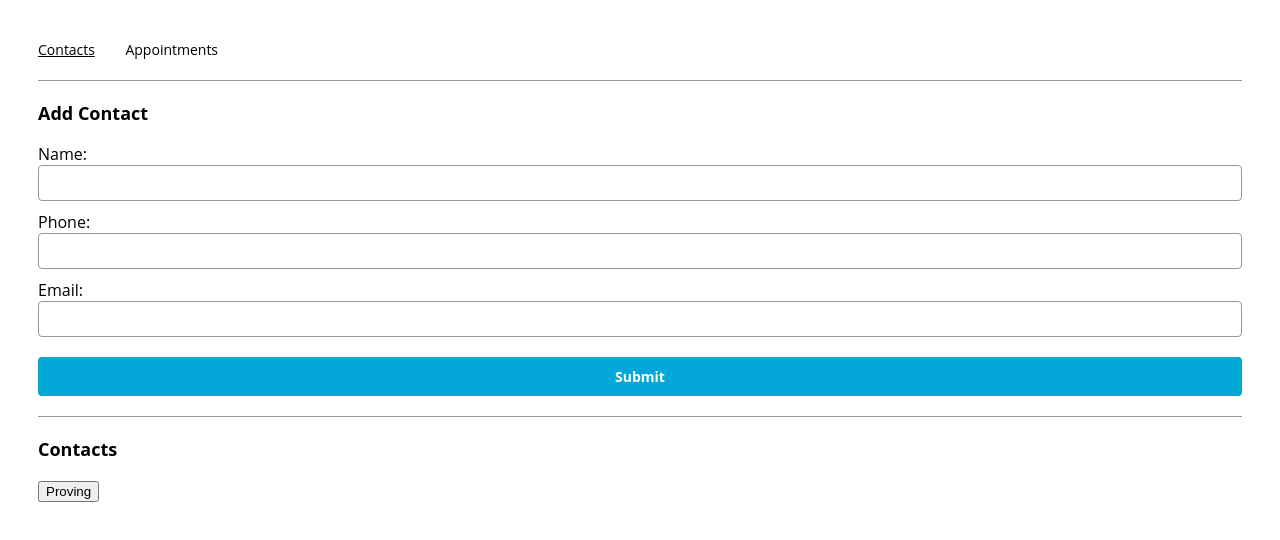
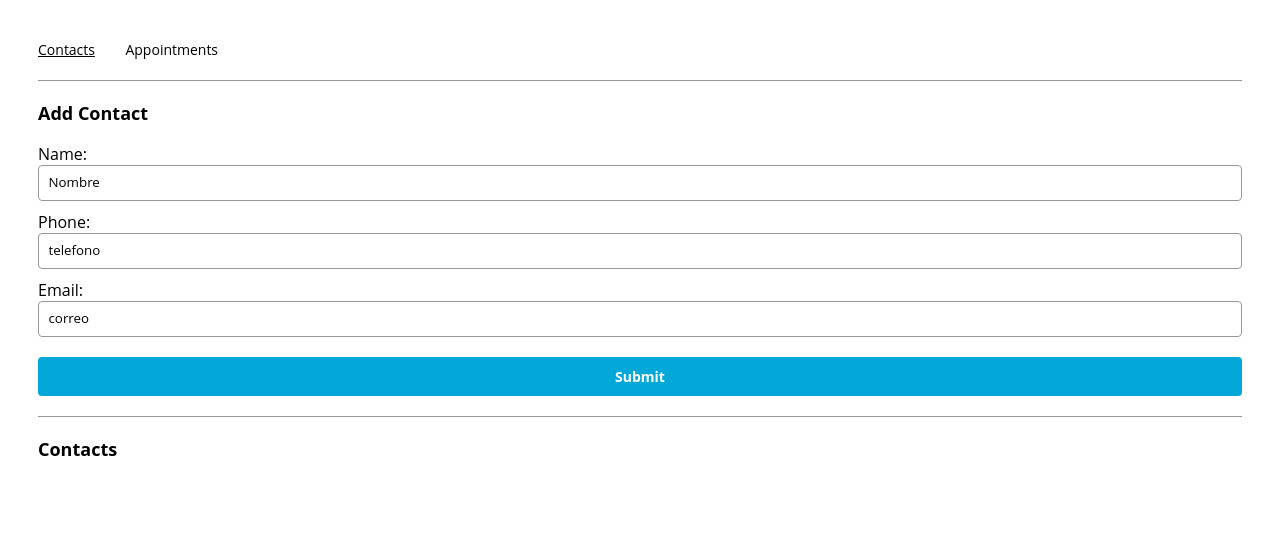
Before and after one commit to cavs1010/05_Appoinment_Planner, a React (Create React App) app: page /contacts in a window 1280 px wide. Shown: the top 540 px of the page. Built offline with nearby package versions, Linux system fonts and the light colour scheme.

Commit message:
Correction on the form cleaning after submission

```diff
--- a/src/App.js
+++ b/src/App.js
@@ -28,13 +28,6 @@ function App() {
     });
   }
 
-  // Function that checks everything is working
-  const handleOnClick = ()=>{
-    addNewContact('Camilo', 2535490, 'cavs1010@gmail.com');
-    addNewApp('Mr',2343,'April 15','5:00 pm');
-  };
-
-
   return (
     <>
       <nav>
@@ -57,9 +50,6 @@ function App() {
             <AppointmentsPage appoinments={appoinments} addNewApp={addNewApp}/>
           </Route>
         </Switch>
-        <button onClick={handleOnClick}>
-          Proving
-        </button>
       </main>
     </>
   );
--- a/src/components/contactForm/ContactForm.js
+++ b/src/components/contactForm/ContactForm.js
@@ -13,11 +13,11 @@ export const ContactForm = ({
   return (
     <form onSubmit={handleSubmit}>
       <label>Name:</label>
-      <input type="text" onChange={(event) => setName(event.target.value)}/>
+      <input type="text" value={name}onChange={(event) => setName(event.target.value)}/>
       <label>Phone:</label>
-      <input type="text" onChange={(event) => setPhone(event.target.value)} pattern="[0-9]+"/>
+      <input type="text" value={phone} onChange={(event) => setPhone(event.target.value)} pattern="[0-9]+"/>
       <label>Email:</label>
-      <input type="text" onChange={(event) => setEmail(event.target.value)}/>
+      <input type="text" value={email} onChange={(event) => setEmail(event.target.value)}/>
       <input type='submit'/>
     </form>
   );
--- a/src/containers/contactsPage/ContactsPage.js
+++ b/src/containers/contactsPage/ContactsPage.js
@@ -24,6 +24,9 @@ export const ContactsPage = ({contacts, addNewContact}) => {
   Using hooks, check for contact name in the
   contacts array variable in props
   */
+ useEffect(()=>{
+   console.log('El nombre se cambio')
+ },[name]);
 
   return (
     <div>
```
